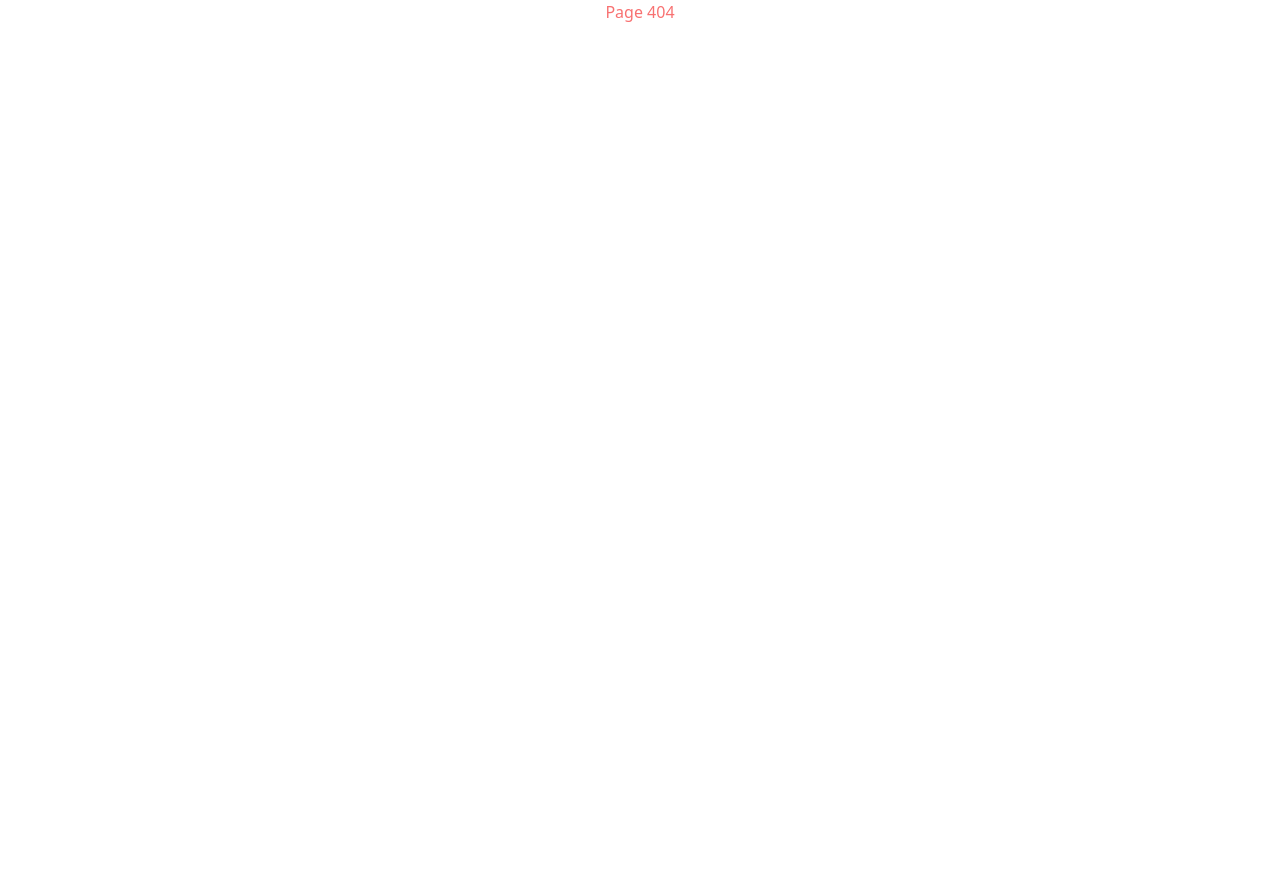
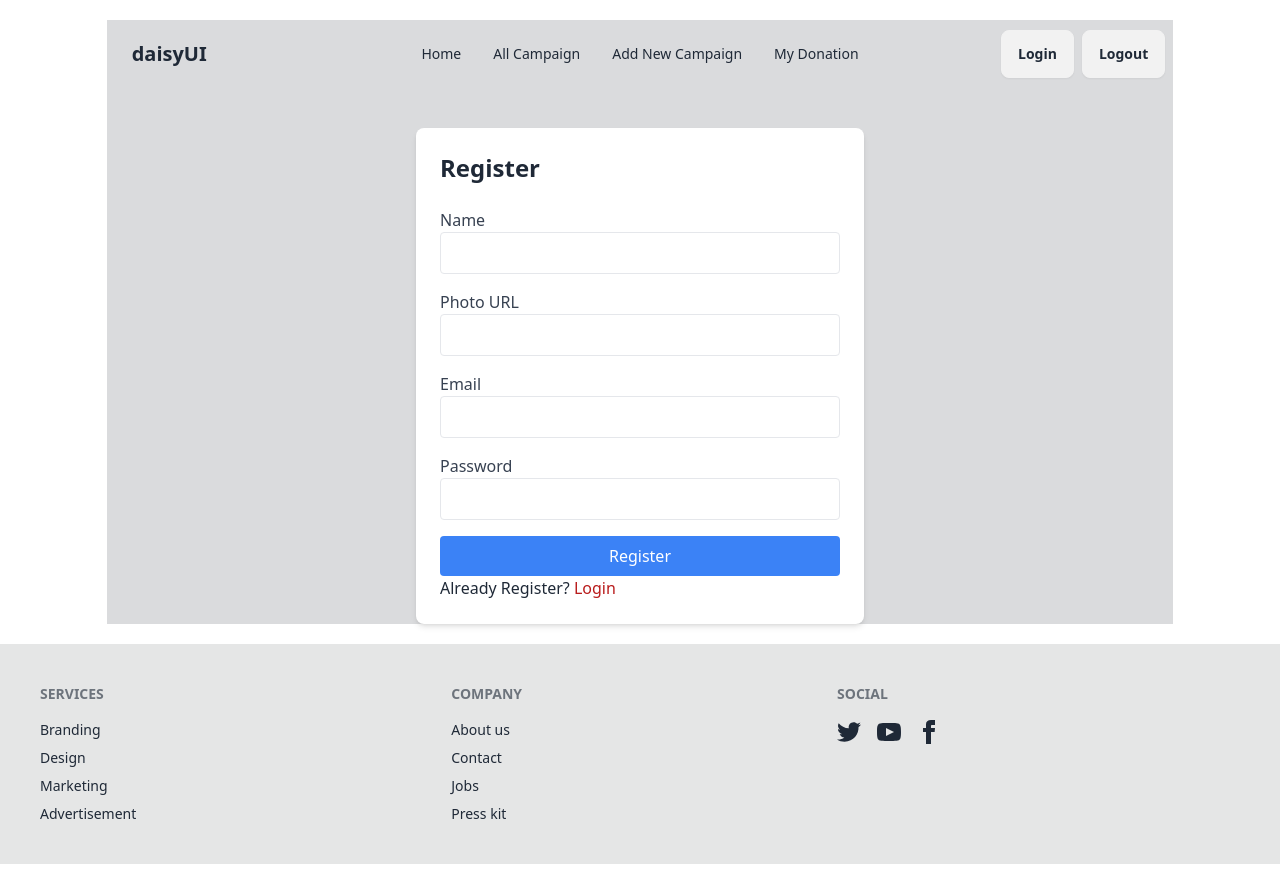
Before and after one commit to ranastudent/B10-A10-Client-Site, a React (Vite) app: page /register in a window 1280 px wide. Before the commit this address had no page. Before the commit the page ends 800 px from the top, so only its background shows below. Built offline with nearby package versions, Linux system fonts and the light colour scheme.

Commit message:
Login & Register Form Design

```diff
--- a/src/components/Login.jsx
+++ b/src/components/Login.jsx
@@ -1,10 +1,21 @@
 import React from 'react';
+import { Link } from 'react-router-dom';
 
 const Login = () => {
       return (
-            <div>
-
-            </div>
+            <div className="max-w-md mx-auto mt-10 p-6 bg-white rounded-lg shadow-md">
+                  <h2 className="text-2xl font-bold mb-6">Login</h2>
+                  <form>
+                        <div className="mb-4">
+                              <label className="block text-gray-700">Email</label>
+                              <input type="email" className="w-full px-3 py-2 border rounded" required />
+                        </div>
+                        <div className="mb-4">
+                              <label className="block text-gray-700">Password</label> <input type="password" className="w-full px-3 py-2 border rounded" required />
+                        </div>
+                        <button type="submit" className="w-full bg-blue-500 text-white py-2 px-4 rounded hover:bg-blue-600"> Login </button> </form>
+                        <p>Not Account?<Link to='/register' className='text-red-500'> Register</Link></p>
+                        </div>
       );
 };
 
--- a/src/components/Navbar.jsx
+++ b/src/components/Navbar.jsx
@@ -1,8 +1,9 @@
 import React from 'react';
+import { Link } from 'react-router-dom';
 
 const Navbar = () => {
       return (
-            <div className="navbar bg-base-100">
+            <div className="navbar bg-[#DADBDD]">
             <div className="navbar-start">
               <div className="dropdown">
                 <div tabIndex={0} role="button" className="btn btn-ghost lg:hidden">
@@ -43,7 +44,7 @@
               </ul>
             </div>
             <div className="navbar-end space-x-2">
-              <a className="btn">Login</a>
+              <Link to='/login'><a className="btn">Login</a></Link>
               <a className='btn'>Logout</a>
             </div>
           </div>
--- a/src/components/Register.jsx
+++ b/src/components/Register.jsx
@@ -1,10 +1,29 @@
 import React from 'react';
+import { Link } from 'react-router-dom';
 
 const Register = () => {
       return (
-            <div>
-
-            </div>
+            <div className="max-w-md mx-auto mt-10 p-6 bg-white rounded-lg shadow-md">
+            <h2 className="text-2xl font-bold mb-6">Register</h2>
+            <form> <div className="mb-4">
+                  <label className="block text-gray-700">Name</label>
+                  <input type="text" name="name" className="w-full px-3 py-2 border rounded" required />
+                  </div>
+                  <div className="mb-4">
+                        <label className="block text-gray-700">Photo URL</label>
+                        <input type="text" name="photoURL" className="w-full px-3 py-2 border rounded" required />
+                        </div>
+                        <div className="mb-4">
+                              <label className="block text-gray-700">Email</label> <input type="email" name="email" className="w-full px-3 py-2 border rounded" required />
+                              </div>
+                              <div className="mb-4">
+                                    <label className="block text-gray-700">Password</label>
+                                    <input type="password" name="password" className="w-full px-3 py-2 border rounded" required />
+                                    </div>
+                                    <button type="submit" className="w-full bg-blue-500 text-white py-2 px-4 rounded hover:bg-blue-600"> Register </button>
+                                    </form>
+                                    <p>Already Register? <Link to='/login' className='text-red-700'>Login</Link></p>
+                                    </div>
       );
 };
 
--- /dev/null
+++ b/src/provider/AuthProvider.jsx
@@ -0,0 +1,12 @@
+import React from 'react';
+
+const AuthProvider = () => {
+
+      return (
+            <div>
+
+            </div>
+      );
+};
+
+export default AuthProvider;
```
Also changed, not shown: src/Router/router.jsx (+10 -0 lines).
